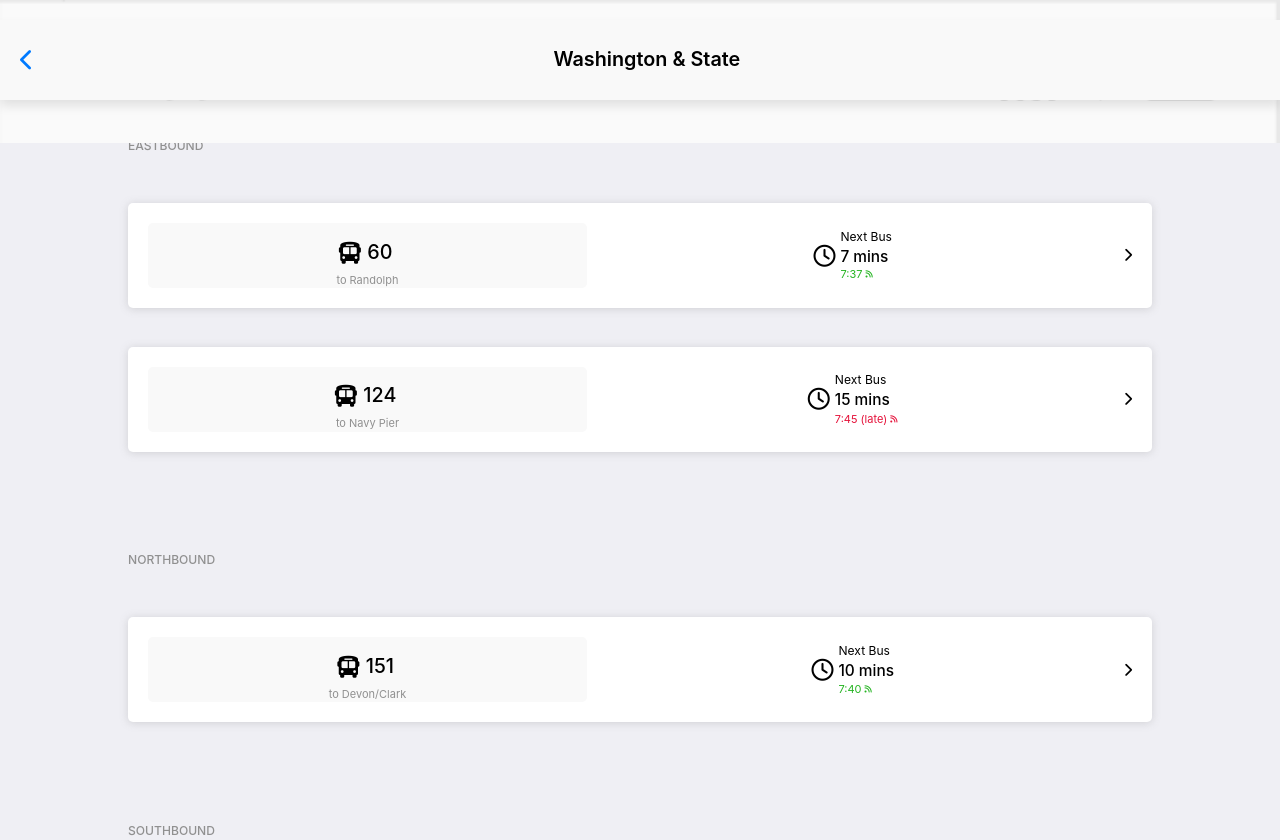
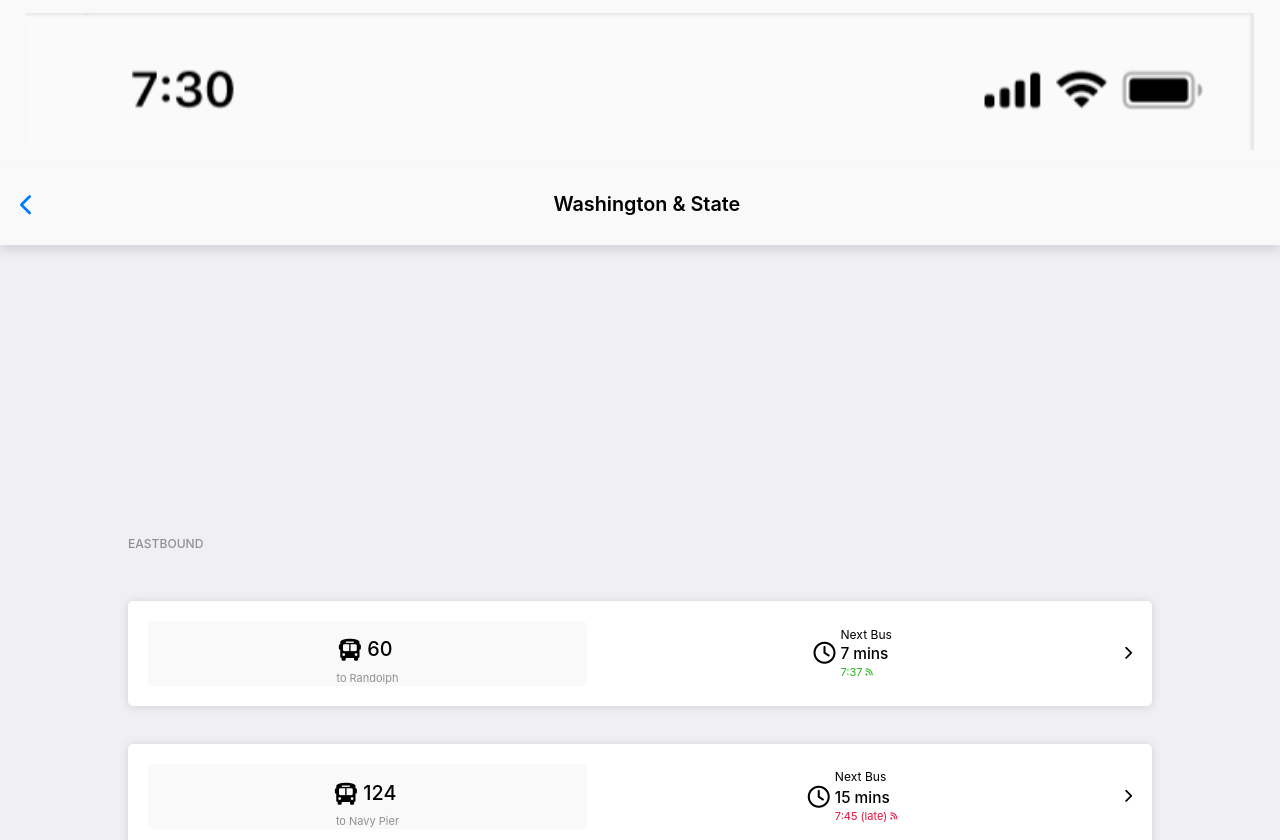
Before and after one commit to yvonnechiens/busybus, a plain HTML site: page busybus/index.html in a window 1280 px wide. Shown: the top 840 px of the page. Drawn offline with Linux system fonts and the light colour scheme.

Commit message:
Edit style.css

```diff
--- a/busybus/css/style.css
+++ b/busybus/css/style.css
@@ -39,15 +39,21 @@ h4 {
   color: #007AFF;
 }
 
+header {
+  position: fixed;
+  top: 0;
+  width: 100%;
+  background-color: #f9f9f9;
+}
+
 #statusbar {
   width: 100%;
-  position: fixed;
-  top: 0;
+  padding: 1% 2%;
 }
 
 .headerbar {
   width: 100%;
-  background-color: #F9F9F9;
+  background-color: #f9f9f9;
   margin: auto;
   text-align: center;
   padding: 20px;
@@ -55,8 +61,6 @@ h4 {
   box-shadow: 0px 6px 10px rgba(0, 0, 0, 0.1);
   display: flex;
   align-items: center;
-  position: fixed;
-  top: 20px;
 }
 
 .busstop-location {
@@ -64,7 +68,7 @@ h4 {
 }
 
 .route-container {
-  margin-top: 140px;
+  margin-top: 42%;
 }
 
 .divider {
```
